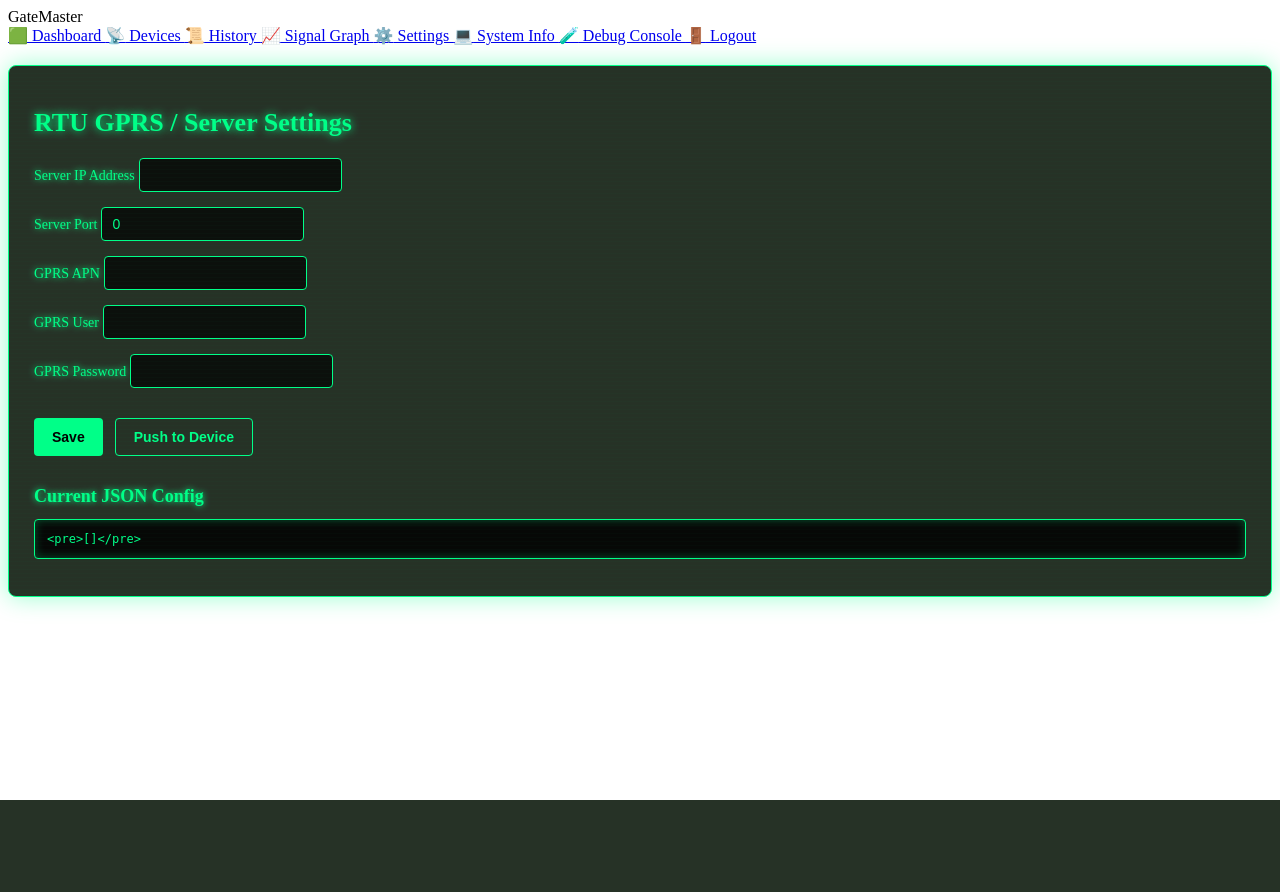
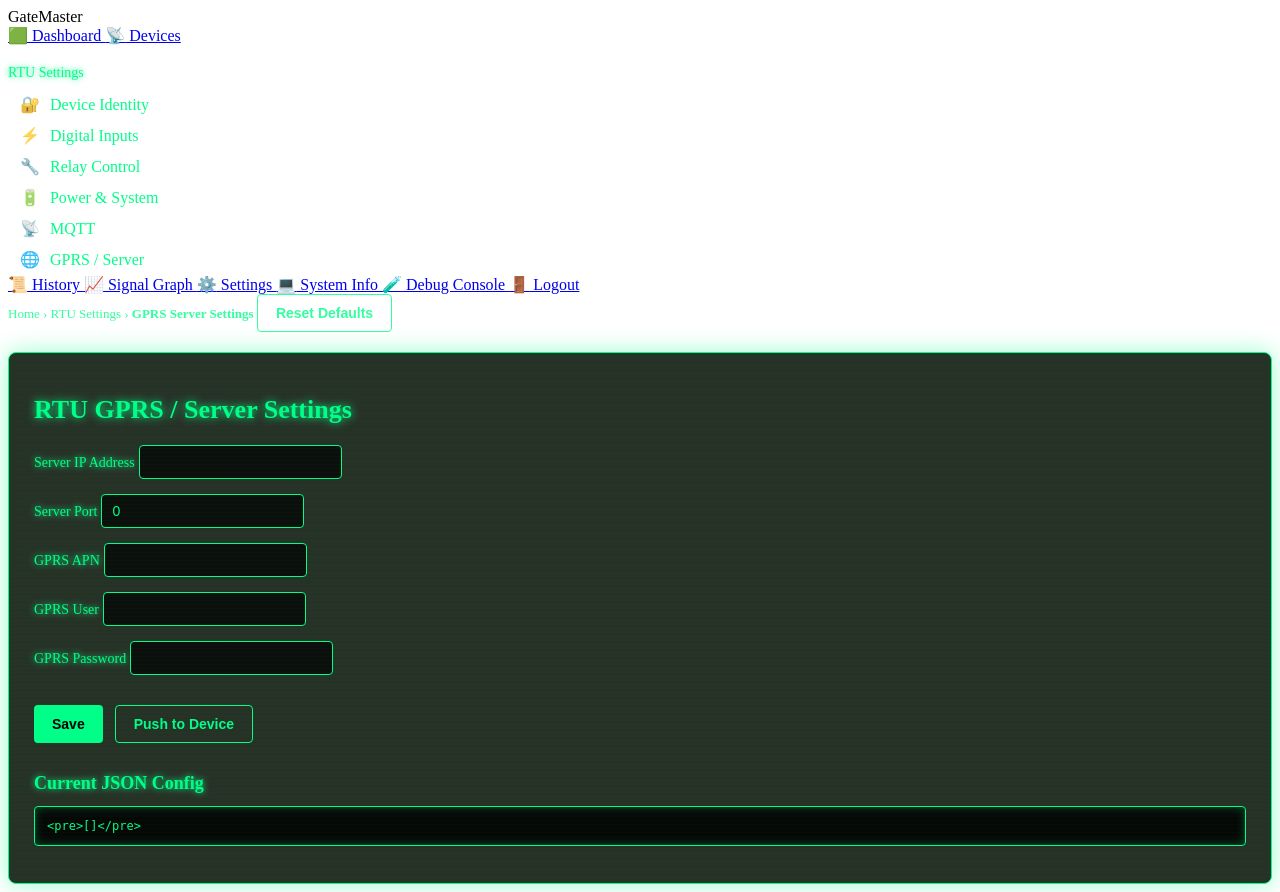
Before and after one commit to Billybob16/GateMaster, a Flask app: page /rtu/gprs in a window 1280 px wide. Before the commit the page ends 800 px from the top, so only its background shows below. Run offline with Flask 3, Linux system fonts and the light colour scheme; data comes from the database, SQL or seed files in the repository; both versions use the stored data as it was after the commit.

Commit message:
Fix: remove before_first_request and update init_db

```diff
--- a/app.py
+++ b/app.py
@@ -97,8 +97,10 @@ def save_rtu_settings(settings):
     conn.close()
 
 
-@app.before_first_request
-def startup():
+# -----------------------------
+# INITIALIZE DATABASE ON STARTUP
+# -----------------------------
+with app.app_context():
     init_db()
 
 
@@ -214,6 +216,46 @@ def rtu_gprs_save():
 
 
 # -----------------------------
+# RESET DEFAULTS
+# -----------------------------
+@app.route("/rtu/reset-defaults", methods=["POST"])
+def rtu_reset_defaults():
+    default_config = {
+        "password": "6666",
+        "sim_number": "",
+        "din1_type": "1:NO",
+        "din2_type": "1:NO",
+        "din1_alarm": "Unauthorized door opened",
+        "din2_alarm": "DIN2 Alarm",
+        "auto_arm_after_call": 10,
+        "arm_after_power_on": 0,
+        "relay_auth": 1,
+        "relay_on_timer": 0,
+        "notify_on_on": 3,
+        "notify_on_off": 3,
+        "sms_on": "Relay ON!",
+        "sms_off": "Relay OFF!",
+        "power_fail_delay": 999,
+        "self_check_interval": 0,
+        "mqtt_upload_interval": 60,
+        "server_ip": "",
+        "server_port": 0,
+        "gprs_apn": "",
+        "gprs_user": "",
+        "gprs_password": "",
+        "heartbeat_interval": 60,
+        "mqtt_client_id": "",
+        "mqtt_user": "",
+        "mqtt_password": "",
+        "mqtt_publish": "",
+        "mqtt_subscribe": ""
+    }
+
+    save_rtu_settings(default_config)
+    return redirect(request.referrer or "/rtu/device-identity")
+
+
+# -----------------------------
 # SIMULATED PUSH + LOGGING
 # -----------------------------
 PUSH_LOG = []
@@ -234,5 +276,8 @@ def debug():
     return "<pre>" + json.dumps(PUSH_LOG, indent=2) + "</pre>"
 
 
+# -----------------------------
+# RUN SERVER
+# -----------------------------
 if __name__ == "__main__":
     app.run(debug=True)
--- a/static/Css/style.css
+++ b/static/Css/style.css
@@ -184,3 +184,63 @@
   );
   pointer-events: none;
 }
+.sidebar-section {
+  margin-top: 20px;
+}
+
+.sidebar-title {
+  color: #00ff88;
+  font-size: 14px;
+  margin-bottom: 8px;
+  text-shadow: 0 0 6px #00ff88;
+}
+
+.sidebar-link {
+  display: block;
+  padding: 6px 10px;
+  color: #00ff88;
+  text-decoration: none;
+  border-left: 2px solid transparent;
+  transition: 0.2s;
+}
+
+.sidebar-link:hover {
+  background: rgba(0, 255, 136, 0.1);
+  border-left: 2px solid #00ff88;
+  text-shadow: 0 0 6px #00ff88;
+}
+.sidebar-link .icon {
+  margin-right: 6px;
+  opacity: 0.8;
+  transition: 0.2s;
+}
+
+.sidebar-link:hover .icon {
+  opacity: 1;
+  transform: scale(1.15);
+}
+.breadcrumbs {
+  color: #00ff88;
+  margin-bottom: 15px;
+  font-size: 13px;
+  opacity: 0.8;
+}
+
+.breadcrumbs a {
+  color: #00ff88;
+  text-decoration: none;
+}
+
+.breadcrumbs .current {
+  opacity: 1;
+  font-weight: bold;
+}
+.hud-btn-danger {
+  border: 1px solid #ff4444;
+  color: #ff4444;
+}
+
+.hud-btn-danger:hover {
+  background: rgba(255, 68, 68, 0.1);
+  box-shadow: 0 0 10px #ff4444;
+}
--- a/templates/layout.html
+++ b/templates/layout.html
@@ -36,7 +36,33 @@
     <a class="nav-item {% if active=='devices' %}active{% endif %}" href="/devices">
         <span class="icon">📡</span> Devices
     </a>
+<div class="sidebar-section">
+  <div class="sidebar-title">RTU Settings</div>
 
+  <a href="/rtu/device-identity" class="sidebar-link">
+    <span class="icon">🔐</span> Device Identity
+  </a>
+
+  <a href="/rtu/digital-inputs" class="sidebar-link">
+    <span class="icon">⚡</span> Digital Inputs
+  </a>
+
+  <a href="/rtu/relay-control" class="sidebar-link">
+    <span class="icon">🔧</span> Relay Control
+  </a>
+
+  <a href="/rtu/power-system" class="sidebar-link">
+    <span class="icon">🔋</span> Power & System
+  </a>
+
+  <a href="/rtu/mqtt" class="sidebar-link">
+    <span class="icon">📡</span> MQTT
+  </a>
+
+  <a href="/rtu/gprs" class="sidebar-link">
+    <span class="icon">🌐</span> GPRS / Server
+  </a>
+</div>
     <a class="nav-item {% if active=='history' %}active{% endif %}" href="/history">
         <span class="icon">📜</span> History
     </a>
--- a/templates/rtu_device_identity.html
+++ b/templates/rtu_device_identity.html
@@ -1,5 +1,9 @@
 {% extends "layout.html" %}
 {% block content %}
+<div class="breadcrumbs">
+  <a href="/">Home</a> › RTU Settings › <span class="current">{{ page_title }}</span>
+</div>
+
 <div class="hud-panel">
   <h1 class="hud-title">RTU Device Identity</h1>
 
--- a/templates/rtu_digital_inputs.html
+++ b/templates/rtu_digital_inputs.html
@@ -1,5 +1,9 @@
 {% extends "layout.html" %}
 {% block content %}
+<div class="breadcrumbs">
+  <a href="/">Home</a> › RTU Settings › <span class="current">{{ page_title }}</span>
+</div>
+
 <div class="hud-panel">
   <h1 class="hud-title">RTU Digital Inputs</h1>
 
--- a/templates/rtu_gprs.html
+++ b/templates/rtu_gprs.html
@@ -1,5 +1,13 @@
+{% set page_title = "GPRS Server Settings" %}
 {% extends "layout.html" %}
 {% block content %}
+<div class="breadcrumbs">
+  <a href="/">Home</a> › RTU Settings › <span class="current">{{ page_title }}</span><form method="POST" action="/rtu/reset-defaults" style="display:inline;">
+  <button class="hud-btn hud-btn-secondary" type="submit">Reset Defaults</button>
+</form>
+
+</div>
+
 <div class="hud-panel">
   <h1 class="hud-title">RTU GPRS / Server Settings</h1>
 
```
Also changed, not shown: templates/rtu_mqtt.html (+8 -0 lines), templates/rtu_power_system.html (+9 -0 lines), templates/rtu_relay_control.html (+8 -0 lines), database/rtu_config.db.
